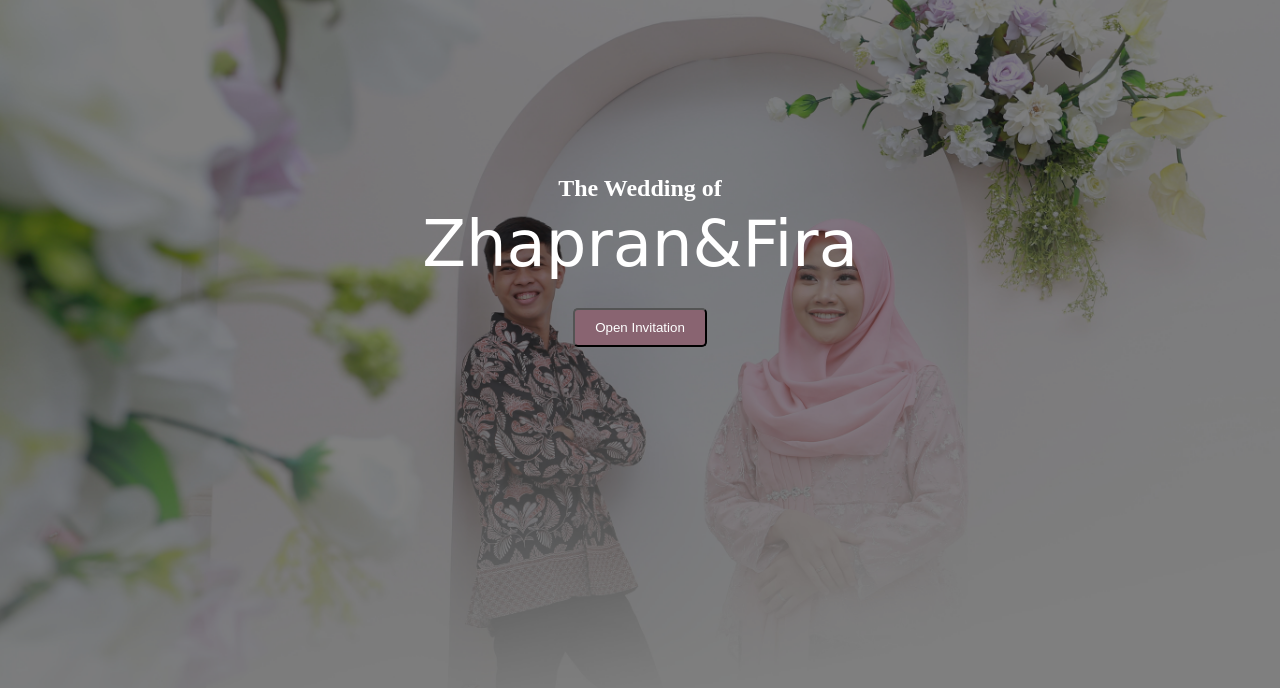
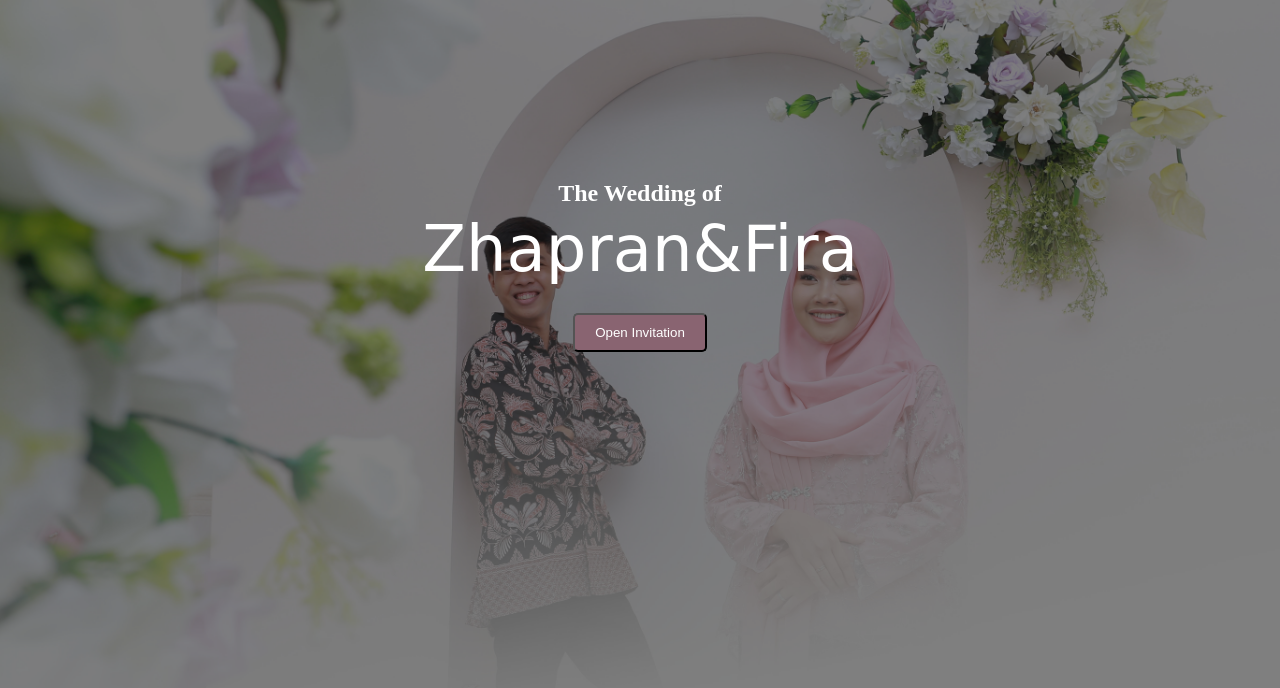
Before and after one commit to nicwaproject/Zhapran-Fira_WeddingInvitation, a plain HTML site: page index.html in a window 1280 px wide. Drawn offline with Linux system fonts and the light colour scheme; a web font is replaced by a local one.

Commit message:
Update styles.css

```diff
--- a/styles.css
+++ b/styles.css
@@ -41,7 +41,7 @@ html, body {
     z-index: 2;
     padding: 5px; /* Add padding to the content for better spacing */
     line-height:1;
-    margin-bottom:35%;
+    padding-bottom:35%;
 }
 
 .cover h1 {
```
